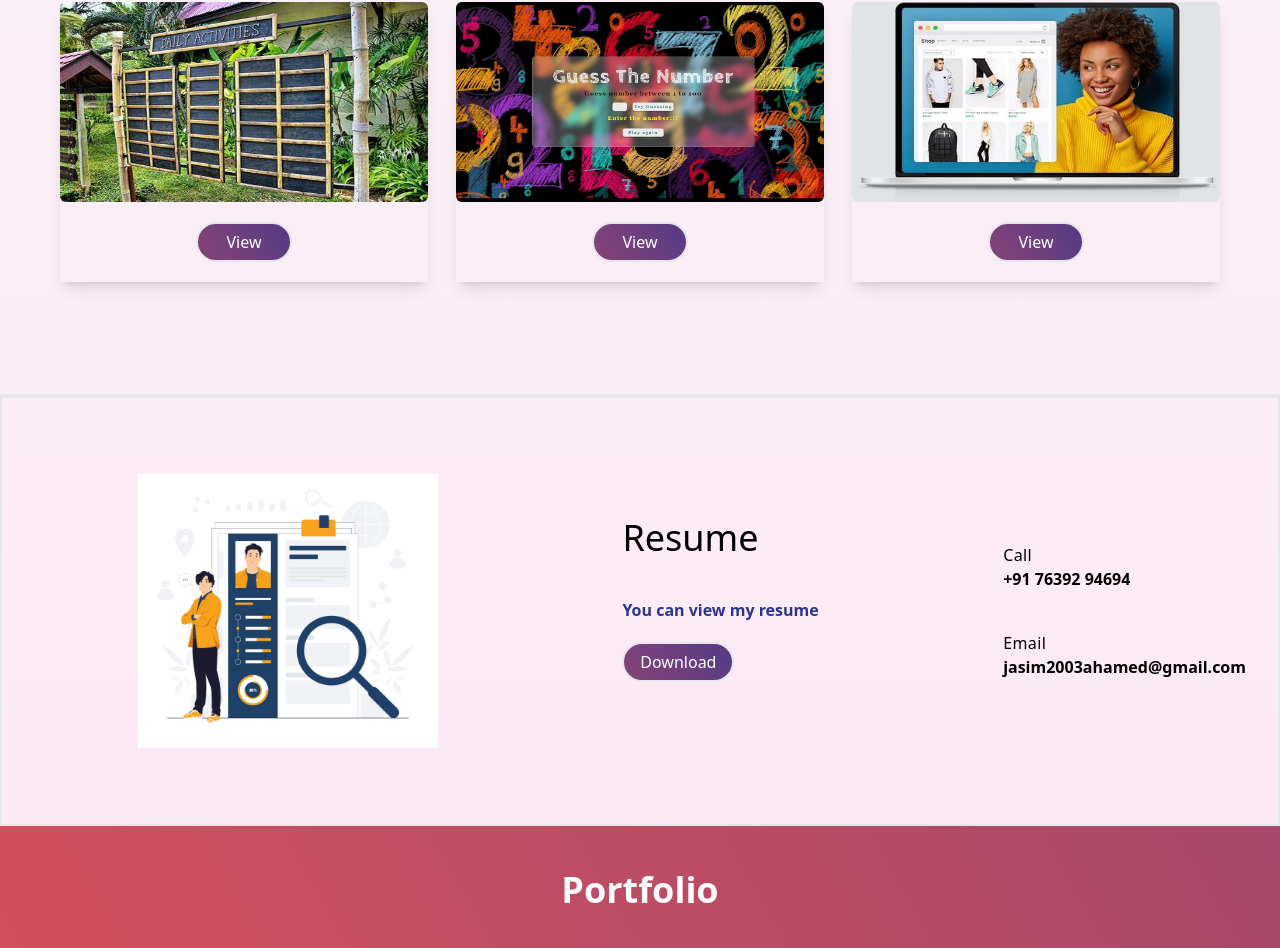
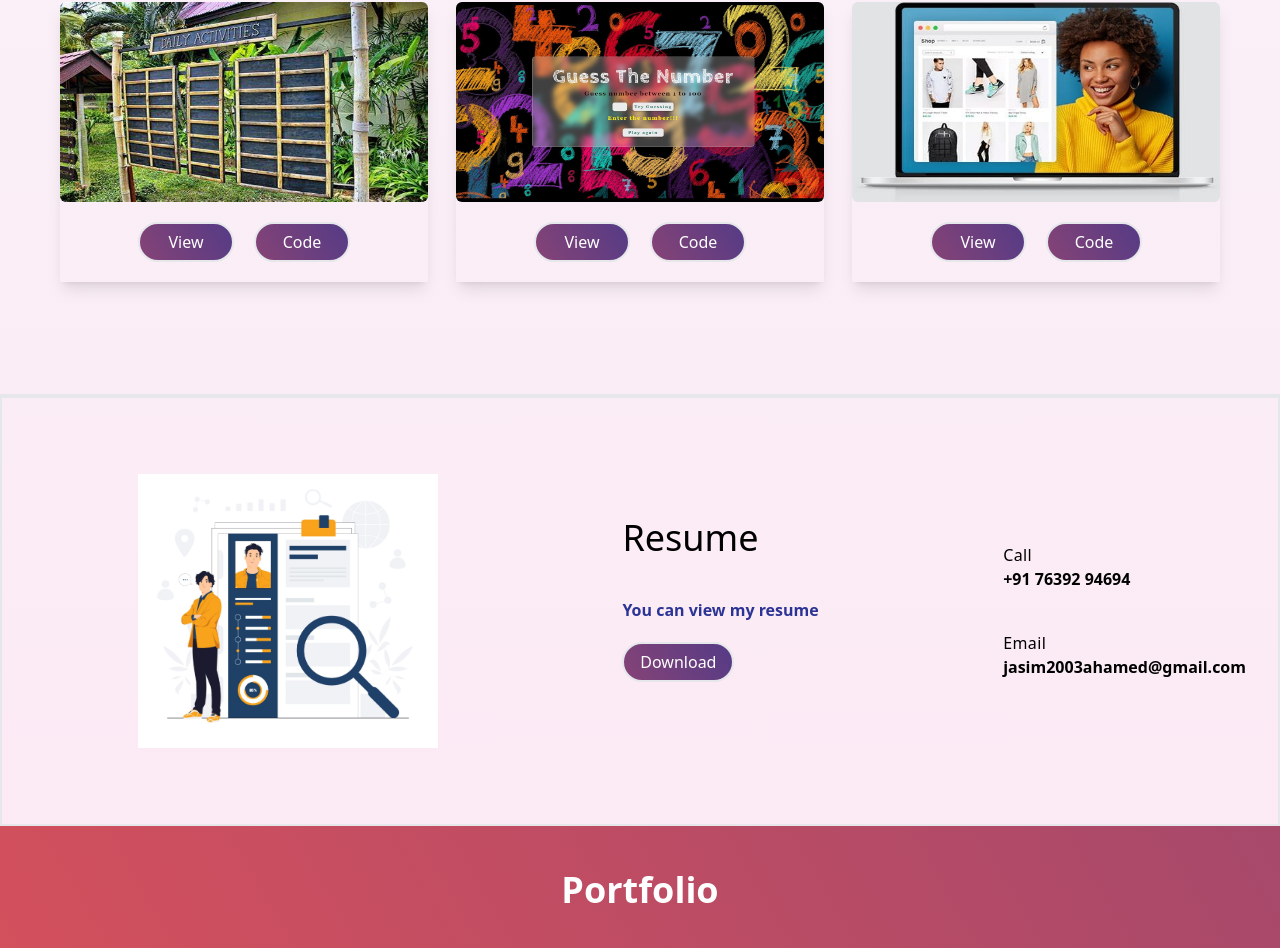
Before and after one commit to jasim2003ahamed/portf, a React (Create React App) app: page / in a window 1280 px wide. Shown: the part 1436-2384 px from the top of the page. Built offline with nearby package versions, Linux system fonts and the light colour scheme.

Commit message:
Resume updated

```diff
--- a/src/component/Projects.js
+++ b/src/component/Projects.js
@@ -13,12 +13,14 @@ function Projects() {
           {
             image:TodoImg,
             description:'Developed a responsive to-do list web application using ReactJS for front-end functionality and Tailwind CSS for styling',
-            link:'https://jasim2003ahamed.github.io/todo-list/'
+            link:'https://jasim2003ahamed.github.io/todo-list/',
+            code:'https://github.com/jasim2003ahamed/todo-list'
           },
           {
             image:Guess,
             description:'Guess the Number Game - React.js Random Number Generation: The app generates a random number between 1 and 10 when the game starts.User Input: Users can input their guesses.',
-            link:'https://jasim2003ahamed.github.io/Reactjs/'
+            link:'https://jasim2003ahamed.github.io/Reactjs/',
+            code:'https://github.com/jasim2003ahamed/Reactjs'
           },
           {
             image:EcomImg,
@@ -47,11 +49,19 @@ function Projects() {
                     <p className='text-center text-white py-5'>{project.description}</p>
                   </div>
 
-                  <div className='py-5 flex justify-center'>
-                    <a target='_blank' href={project.link}>
-                      <button className='border-2 rounded-3xl w-24 h-10 bg-primary text-white '>View</button>
-                    </a>
+                <div className='flex justify-center gap-5'>
+                      <div className='py-5  flex justify-center'>
+                        <a target='_blank' href={project.link} >
+                          <button className='border-2 rounded-3xl w-24 h-10 bg-primary text-white '>View</button>
+                        </a>
+                      </div>
+                      <div className='py-5 flex justify-center'>
+                        <a target='_blank' href={project.code} >
+                          <button className='border-2 rounded-3xl w-24 h-10 bg-primary text-white '>Code</button>
+                        </a>
+                      </div>
                   </div>
+
                 </div>
               ))}
             </div>
--- a/src/component/Resume.js
+++ b/src/component/Resume.js
@@ -1,6 +1,5 @@
 import React from 'react'
 import resume from '../assests/resume.jpg'
-
 
 
 
@@ -8,7 +7,7 @@ function Resume() {
 
 
       const config = {
-        link:'jasimahamed.pdf'
+        link:'https://drive.google.com/file/d/1qqwrsTL2Cm8bF1nOuhVRf9PAr8eMHtpx/view?usp=drivesdk'
       }
 
 
```
